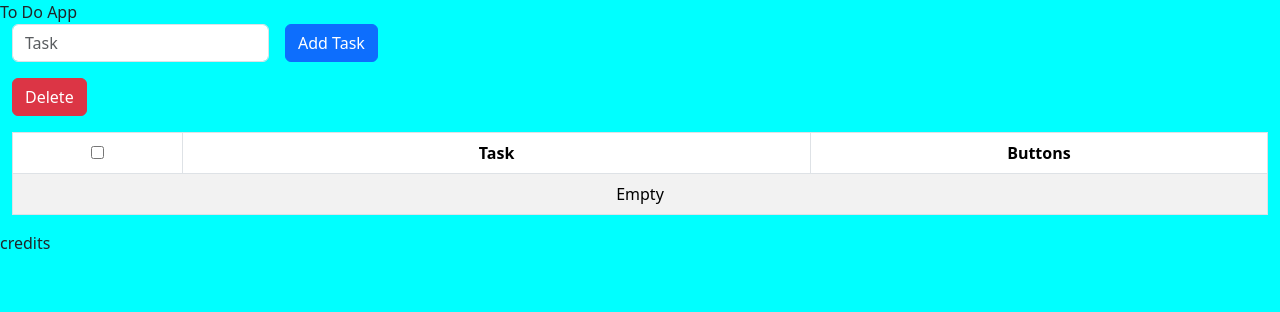
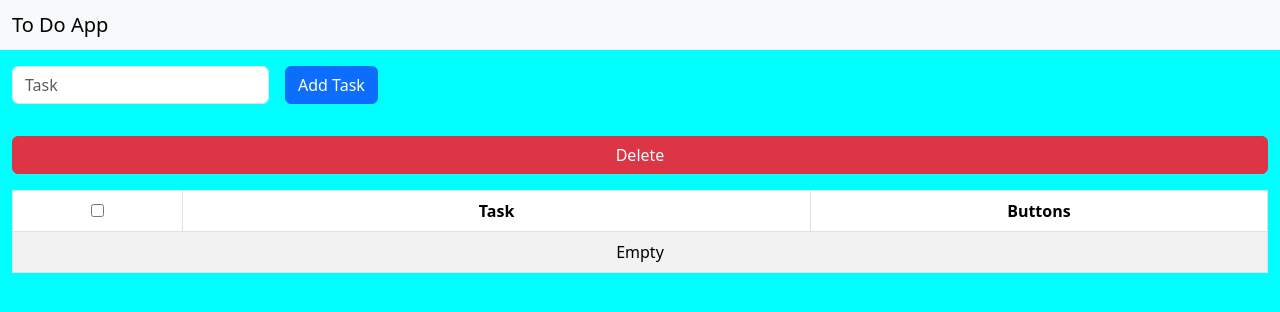
Before and after one commit to klyzecarize/vanillajs-todo-app, a plain HTML site: page index.html in a window 1280 px wide. Drawn offline with nearby package versions, Linux system fonts and the light colour scheme.

Commit message:
modified some UI elements

```diff
--- a/index.html
+++ b/index.html
@@ -12,11 +12,17 @@
     <link rel="stylesheet" href="style.css">
 </head>
 <body>
-    <header>To Do App</header>
+    <header>
+        <nav class="navbar bg-body-tertiary">
+            <div class="container-fluid">
+                <span class="navbar-brand mb-0 h1">To Do App</span>
+            </div>
+        </nav>
+    </header>
     <main>
         <!-- Add Task -->
-        <div class="container-fluid">
-            <form class="row g-3" id="taskForm">
+        <div class="container-fluid my-3">
+            <form class="row g-3 " id="taskForm">
                 <div class="col-auto">
                     <label for="inputTask" class="visually-hidden">Add Task</label>
                     <input type="text" class="form-control" id="inputTask" placeholder="Task">
@@ -29,7 +35,7 @@
 
         <!-- Task Table -->
         <div class="container-fluid table-responsive">
-            <button type="button" id="multiple-delete-btn" class="btn btn-danger mb-3">Delete</button>
+            <button type="button" id="multiple-delete-btn" class="btn btn-danger w-100 mb-3">Delete</button>
 
             <table class="table table-striped table-bordered text-center">
                 <thead>
@@ -46,7 +52,12 @@
             </table>
         </div>
     </main>
-    <footer>credits</footer>
+    <footer>
+        <!-- Removed for now -->
+        <!-- <div class="container-fluid bg-white">
+            <p>credits</p>
+        </div> -->
+    </footer>
 
     <!-- Main Script -->
     <script src="script.js"></script>
```
